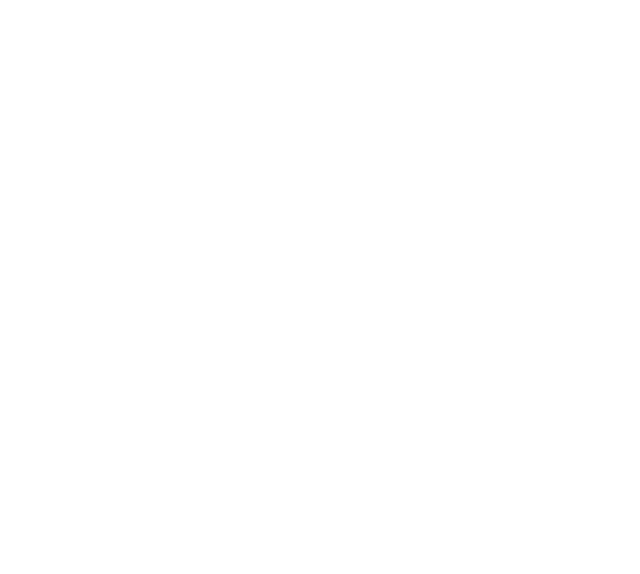
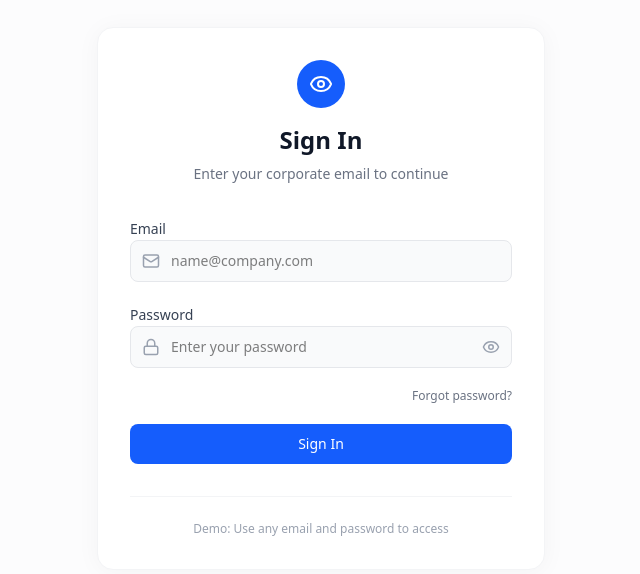
Before and after one commit to SmartVision-RetailAuditing/web, a React (Vite) app: page /login in a window 1280 px wide. Before the commit this address had no page. Shown: the part 102-676 px from the top of the page, without its empty margins (319-959 px from the left). Built offline with nearby package versions, Linux system fonts and the light colour scheme.

Commit message:
FP-75 - Feature: Implement Login Page

```diff
--- a/package.json
+++ b/package.json
@@ -11,6 +11,7 @@
   },
   "dependencies": {
     "@tailwindcss/vite": "^4.1.18",
+    "jwt-decode": "^4.0.0",
     "leaflet": "^1.9.4",
     "lucide-react": "^0.562.0",
     "react": "^19.2.0",
--- a/src/app/guards/RequireRole.tsx
+++ b/src/app/guards/RequireRole.tsx
@@ -0,0 +1,26 @@
+import React from 'react';
+import { Navigate, Outlet } from 'react-router-dom';
+
+export const RequireAuth = () => {
+  const token = localStorage.getItem('smartvision_token');
+
+  // Eğer token YOKSA (kullanıcı giriş yapmamışsa), login'e zorla
+  if (!token) {
+    return <Navigate to="/login" replace />;
+  }
+
+  // Eğer token VARSA, gitmek istediği sayfayı (Outlet) render et
+  return <Outlet />;
+};
+
+export const RequireGuest = () => {
+  const token = localStorage.getItem('smartvision_token');
+
+  // Eğer token VARSA (zaten giriş yapmışsa), login sayfasını gösterme, dashboard'a at
+  if (token) {
+    return <Navigate to="/dashboard" replace />;
+  }
+
+  // Token yoksa login sayfasını (Outlet) göster
+  return <Outlet />;
+};
--- a/src/app/layout/Sidebar.tsx
+++ b/src/app/layout/Sidebar.tsx
@@ -14,7 +14,7 @@
 // Adjust the height and width as necessary to fit your design requirements.
 
 import React from 'react';
-import { NavLink } from 'react-router-dom';
+import { NavLink, useNavigate } from 'react-router-dom'; // useNavigate eklendi
 import {
   LayoutDashboard,
   Store,
@@ -25,6 +25,8 @@
 } from 'lucide-react';
 
 const Sidebar = () => {
+  const navigate = useNavigate(); // Yönlendirme için hook'u tanımladık
+
   // Menü elements defined as array, easier to map through
   const menuItems = [
     { path: '/dashboard', label: 'Dashboard', icon: LayoutDashboard },
@@ -33,6 +35,17 @@
     { path: '/tasks', label: 'Tasks', icon: CheckSquare },
     { path: '/analytics', label: 'Analytics', icon: BarChart3 },
   ];
+
+  // Logout Fonksiyonu
+  const handleLogout = () => {
+    // 1. Tarayıcıdaki token ve rol bilgilerini sil
+    localStorage.removeItem('smartvision_token');
+    localStorage.removeItem('smartvision_role');
+
+    // 2. Login sayfasına yönlendir
+    navigate('/login');
+  };
+
 
   return (
     <aside className="w-64 bg-white border-r border-gray-200 flex flex-col h-screen fixed left-0 top-0 z-30">
@@ -69,7 +82,10 @@
 
       {/* 3. Bottom Section (Logout etc.) */}
       <div className="p-4 border-t border-gray-100">
-        <button className="flex items-center gap-3 px-3 py-2 w-full text-gray-600 hover:text-red-600 hover:bg-red-50 rounded-lg transition-colors text-sm font-medium">
+        <button
+          onClick={handleLogout} // Fonksiyonu butona bağladık
+          className="flex items-center gap-3 px-3 py-2 w-full text-gray-600 hover:text-red-600 hover:bg-red-50 rounded-lg transition-colors text-sm font-medium"
+        >
           <LogOut size={20} />
           Logout
         </button>
--- a/src/app/routes/AppRouter.tsx
+++ b/src/app/routes/AppRouter.tsx
@@ -1,26 +1,31 @@
-// src/app/routes/AppRouter.tsx
-// Main application router configuration
-// Using React Router v6 for route management
-// Wraps the application layout around the routed pages
-// Redirects root path to /dashboard by default
-// Imports necessary components and pages
-// for routing and layout structure
-
-import React from 'react';
 import { BrowserRouter, Routes, Route, Navigate } from 'react-router-dom';
 import AppLayout from '../layout/AppLayout';
 import DashboardPage from '../../pages/dashboard/DashboardPage';
+import LoginPage from '../../pages/auth/LoginPage';
+import { RequireAuth, RequireGuest } from '../guards/RequireRole'; // Guard'ları ekledik
 
 const AppRouter = () => {
   return (
     <BrowserRouter>
       <Routes>
-        <Route element={<AppLayout />}>
-          <Route path="/" element={<Navigate to="/dashboard" replace />} />
-          <Route path="/dashboard" element={<DashboardPage />} />
-          {/* Other pages will go here  */}
-          <Route path="/stores" element={<div>Stores Page</div>} />
+
+        {/* SADECE GİRİŞ YAPMAMIŞ KULLANICILAR (Misafirler) İÇİN */}
+        <Route element={<RequireGuest />}>
+          <Route path="/login" element={<LoginPage />} />
         </Route>
+
+        {/* SADECE GİRİŞ YAPMIŞ KULLANICILAR İÇİN (Korumalı Alan) */}
+        <Route element={<RequireAuth />}>
+          <Route element={<AppLayout />}>
+            {/* Kök dizine (/) geleni direkt dashboard'a at */}
+            <Route path="/" element={<Navigate to="/dashboard" replace />} />
+            <Route path="/dashboard" element={<DashboardPage />} />
+
+            {/* İleride yapacağımız diğer sayfalar da bu bloğun içine eklenecek */}
+            {/* <Route path="/stores" element={<StoresPage />} /> */}
+          </Route>
+        </Route>
+
       </Routes>
     </BrowserRouter>
   );
--- a/src/pages/auth/LoginPage.tsx
+++ b/src/pages/auth/LoginPage.tsx
@@ -0,0 +1,160 @@
+import React, { useState } from 'react';
+import { useNavigate } from 'react-router-dom';
+import { Mail, Lock, Eye, EyeOff } from 'lucide-react';
+import { authService } from '../../services/auth.service';
+import { jwtDecode } from 'jwt-decode'; // 1. Paketi import ettik
+
+const LoginPage = () => {
+  const navigate = useNavigate();
+
+  const [email, setEmail] = useState('');
+  const [password, setPassword] = useState('');
+  const [showPassword, setShowPassword] = useState(false);
+  const [isLoading, setIsLoading] = useState(false);
+  const [error, setError] = useState('');
+
+  const handleLogin = async (e: React.FormEvent) => {
+    e.preventDefault();
+    setError('');
+    setIsLoading(true);
+
+    try {
+      // Backend'den token'ı alıyoruz
+      const response = await authService.login({ email, password });
+      const token = response.token;
+
+      // 2. Token'ı çöz ve içindeki Claim'leri oku
+      const decodedToken: any = jwtDecode(token);
+
+      // 3. .NET Core'un uzun rol anahtarını veya standart 'role' anahtarını yakala
+      const roleClaimKey = "http://schemas.microsoft.com/ws/2008/06/identity/claims/role";
+      // Backend geliştiricinin nasıl isimlendirdiğine bağlı olarak ikisine de bakıyoruz
+      const userRole = decodedToken[roleClaimKey] || decodedToken.role || decodedToken.Role;
+
+      // Console'a basarak backend'in tam olarak hangi key ile rol yolladığını görebilirsin
+      console.log("Decoded Token:", decodedToken);
+      console.log("User Role:", userRole);
+
+      // 4. Rol Kontrolü (FIELD_WORKER engellemesi)
+      // (Backend'deki rol ismine göre buradaki string'i tam eşleştir: 'FIELD_WORKER', 'FieldWorker' vb.)
+      if (userRole === "FIELD_WORKER" || userRole === "FieldWorker") {
+        setError("Only admin and supervisor can login.");
+        setIsLoading(false);
+        return; // İşlemi iptal et, token'ı kaydetme!
+      }
+
+      // 5. Admin veya Supervisor ise normal devam et
+      localStorage.setItem('smartvision_token', token);
+
+      // İleride rol bazlı işlemler için rolü de kaydedebilirsin
+      localStorage.setItem('smartvision_role', userRole);
+
+      navigate('/dashboard');
+    } catch (err: any) {
+      setError(err.message || 'Bir hata oluştu. Lütfen tekrar deneyin.');
+    } finally {
+      setIsLoading(false);
+    }
+  };
+
+  return (
+    <div className="min-h-screen flex items-center justify-center bg-gray-50/50 p-4">
+      {/* Kart Konteyneri */}
+      <div className="bg-white w-full max-w-md rounded-2xl shadow-[0_2px_24px_rgba(0,0,0,0.04)] border border-gray-100 p-8">
+
+        {/* Üst Bilgi: Logo ve Başlık */}
+        <div className="text-center mb-8">
+          <div className="inline-flex items-center justify-center w-12 h-12 bg-blue-600 rounded-full mb-4">
+            <Eye className="text-white" size={24} />
+          </div>
+          <h1 className="text-2xl font-semibold text-gray-900 mb-2">Sign In</h1>
+          <p className="text-sm text-gray-500">Enter your corporate email to continue</p>
+        </div>
+
+        {/* Hata Mesajı Alanı */}
+        {error && (
+          <div className="mb-6 p-3 bg-red-50 border border-red-100 text-red-600 text-sm rounded-lg text-center">
+            {error}
+          </div>
+        )}
+
+        {/* Form */}
+        <form onSubmit={handleLogin} className="space-y-5">
+          {/* Email Input */}
+          <div className="space-y-1.5">
+            <label className="text-sm font-medium text-gray-700">Email</label>
+            <div className="relative">
+              <div className="absolute inset-y-0 left-0 pl-3 flex items-center pointer-events-none text-gray-400">
+                <Mail size={18} />
+              </div>
+              <input
+                type="email"
+                required
+                value={email}
+                onChange={(e) => setEmail(e.target.value)}
+                className="w-full pl-10 pr-3 py-2.5 bg-gray-50 border border-gray-200 rounded-lg text-sm focus:outline-none focus:ring-2 focus:ring-blue-500/20 focus:border-blue-500 focus:bg-white transition-colors"
+                placeholder="name@company.com"
+              />
+            </div>
+          </div>
+
+          {/* Password Input */}
+          <div className="space-y-1.5">
+            <label className="text-sm font-medium text-gray-700">Password</label>
+            <div className="relative">
+              <div className="absolute inset-y-0 left-0 pl-3 flex items-center pointer-events-none text-gray-400">
+                <Lock size={18} />
+              </div>
+              <input
+                type={showPassword ? 'text' : 'password'}
+                required
+                value={password}
+                onChange={(e) => setPassword(e.target.value)}
+                className="w-full pl-10 pr-10 py-2.5 bg-gray-50 border border-gray-200 rounded-lg text-sm focus:outline-none focus:ring-2 focus:ring-blue-500/20 focus:border-blue-500 focus:bg-white transition-colors"
+                placeholder="Enter your password"
+              />
+              <button
+                type="button"
+                onClick={() => setShowPassword(!showPassword)}
+                className="absolute inset-y-0 right-0 pr-3 flex items-center text-gray-400 hover:text-gray-600"
+              >
+                {showPassword ? <EyeOff size={18} /> : <Eye size={18} />}
+              </button>
+            </div>
+          </div>
+
+          {/* Şifremi Unuttum */}
+          <div className="flex justify-end">
+            <a href="#" className="text-xs font-medium text-gray-500 hover:text-blue-600 transition-colors">
+              Forgot password?
+            </a>
+          </div>
+
+          {/* Submit Butonu */}
+          <button
+            type="submit"
+            disabled={isLoading}
+            className="w-full py-2.5 bg-blue-600 hover:bg-blue-700 text-white font-medium rounded-lg text-sm transition-colors disabled:opacity-70 disabled:cursor-not-allowed flex items-center justify-center"
+          >
+            {isLoading ? (
+              <span className="flex items-center gap-2">
+                <span className="w-4 h-4 border-2 border-white/20 border-t-white rounded-full animate-spin"></span>
+                Signing in...
+              </span>
+            ) : (
+              'Sign In'
+            )}
+          </button>
+        </form>
+
+        {/* Demo Notu */}
+        <div className="mt-8 pt-6 border-t border-gray-100 text-center">
+          <p className="text-xs text-gray-400">Demo: Use any email and password to access</p>
+        </div>
+
+      </div>
+    </div>
+  );
+};
+
+export default LoginPage;
--- a/src/services/auth.service.ts
+++ b/src/services/auth.service.ts
@@ -0,0 +1,32 @@
+// 1. DTO'lara karşılık gelen TypeScript tipleri
+export interface LoginRequestDto {
+  email: string;
+  password: string;
+}
+
+export interface LoginResponseDto {
+  token: string;
+}
+
+// Backend'in çalıştığı URL (Geliştirme aşamasında localhost portuna göre değiştir)
+const API_URL = 'http://localhost:5000/api/Auth';
+
+export const authService = {
+  login: async (credentials: LoginRequestDto): Promise<LoginResponseDto> => {
+    const response = await fetch(`${API_URL}/login`, {
+      method: 'POST',
+      headers: {
+        'Content-Type': 'application/json',
+      },
+      body: JSON.stringify(credentials),
+    });
+
+    const data = await response.json();
+
+    if (!response.ok) {
+      throw new Error(data.message || 'Login error.');
+    }
+
+    return data;
+  },
+};
```
Also changed, not shown: 1 other file (tests, documents, lock files or other folders).
